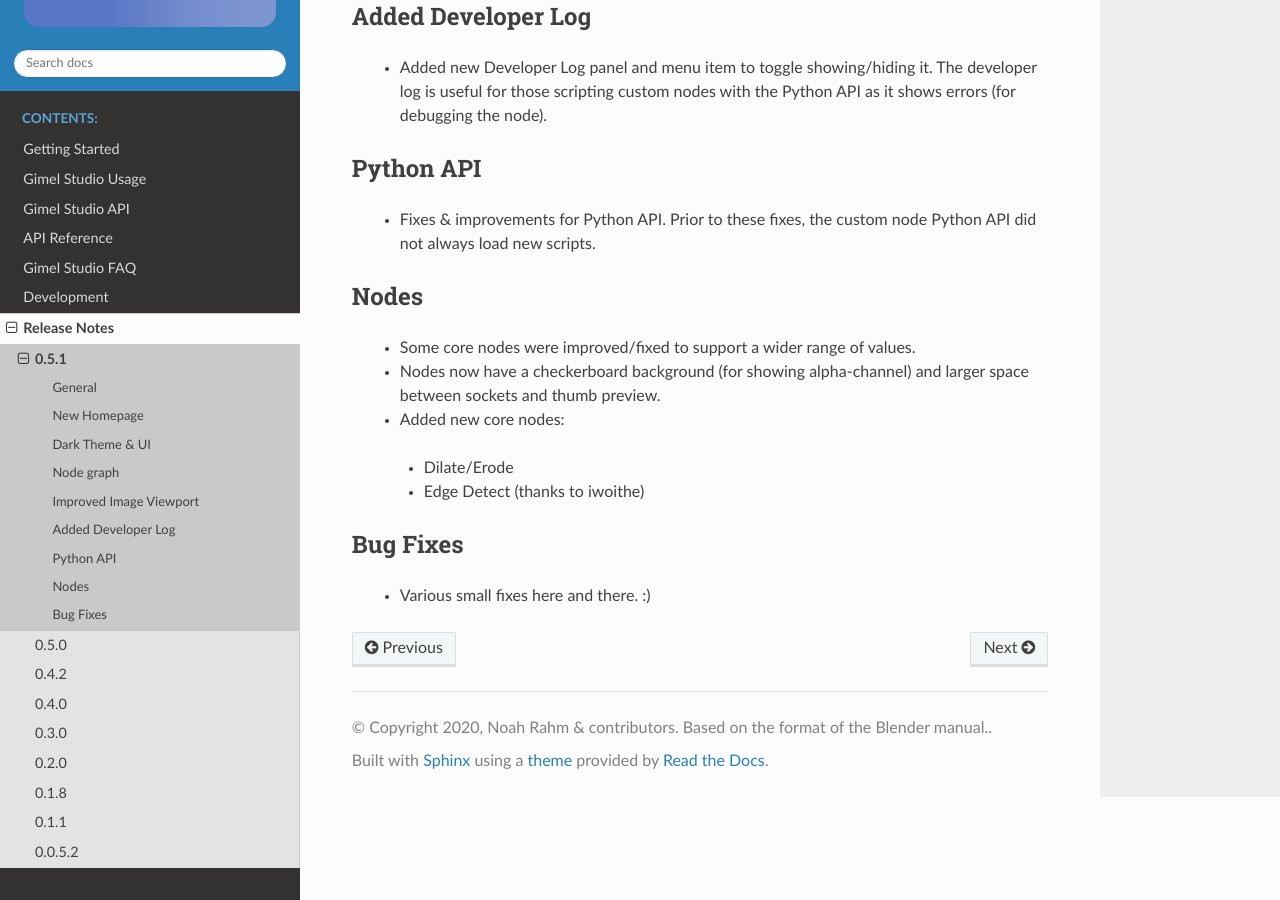
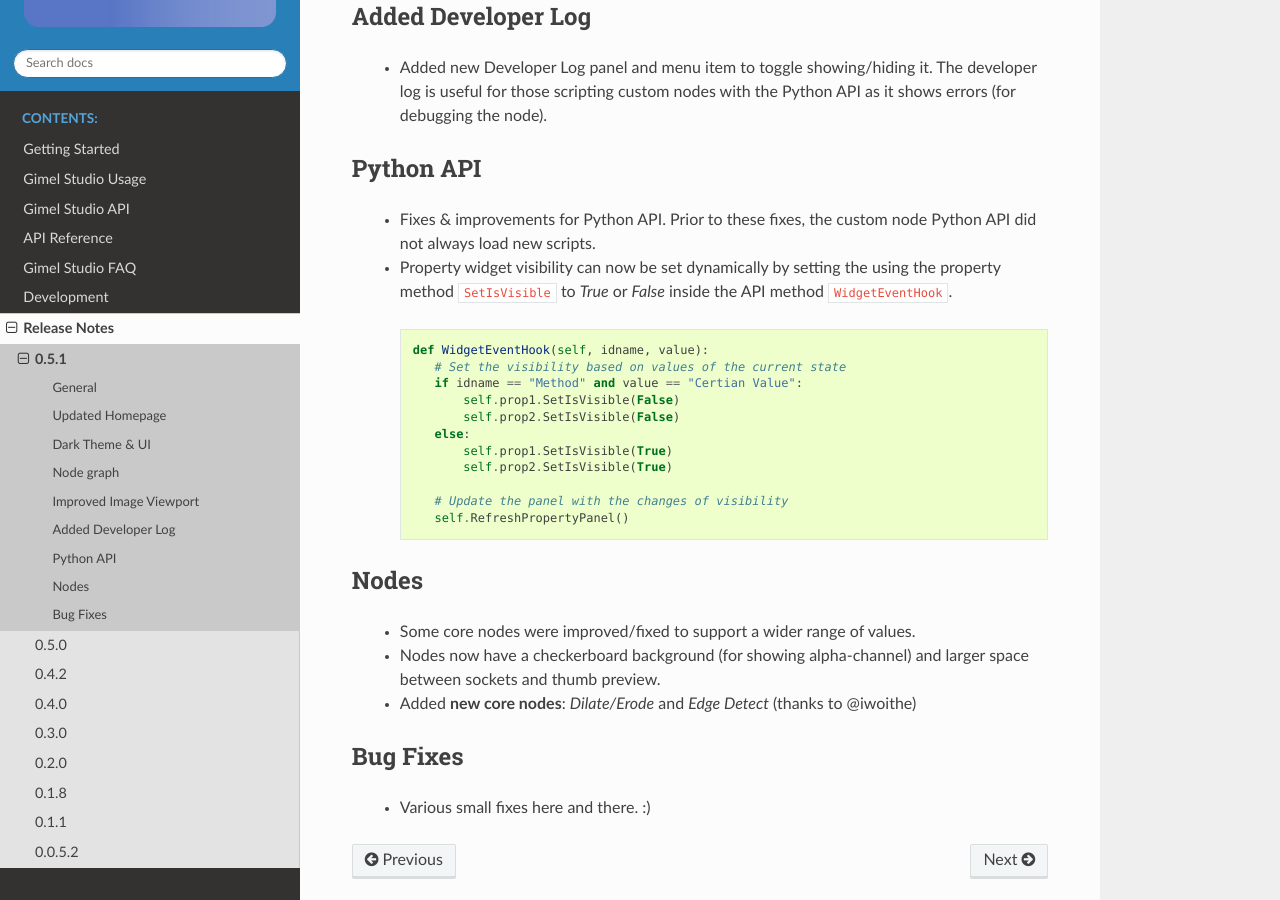
Before and after one commit to GimelStudio/Gimel-Studio, a Sphinx documentation site: the page built from docs/source/release_notes/0.5.1.rst, in a window 1280 px wide and 900 px high, scrolled down 920 px. Built offline with Sphinx 7.4.7 and the Read the Docs theme 2.0.0, drawn with Linux system fonts in a browser that asks for light colours; the version number could not be read and is left out; some of the changed text lies outside the part shown.

Commit message:
update/fix release notes

```diff
--- a/docs/source/release_notes/0.5.0.rst
+++ b/docs/source/release_notes/0.5.0.rst
@@ -78,10 +78,7 @@ Nodes
 -----
 
  * Nodes were updated for the new API with the improvements that come with it. :)
- * Added 3 new core nodes:
-  - Flip (thanks to iwoithe)
-  - Invert (thanks to iwoithe)
-  - Get Channel
+ * Added 3 new core nodes: *Flip* (thanks to @iwoithe), *Invert* (thanks to @iwoithe) and *Get Channel*
 
 
 Project File
--- a/docs/source/release_notes/0.5.1.rst
+++ b/docs/source/release_notes/0.5.1.rst
@@ -14,8 +14,8 @@ General
  * Autoformatted code with autopep8
 
 
-New Homepage
-------------
+Updated Homepage
+----------------
 
  * The Gimel Studio Homepage was updated at https://correctsyntax.com/projects/gimel-studio/
 
@@ -51,15 +51,29 @@ Python API
 
  * Fixes & improvements for Python API. Prior to these fixes, the custom node Python API did not always load new scripts.
 
+ * Property widget visibility can now be set dynamically by setting the using the property method ``SetIsVisible`` to *True* or *False* inside the API method ``WidgetEventHook``.
+
+  .. code-block:: python
+
+     def WidgetEventHook(self, idname, value):
+        # Set the visibility based on values of the current state
+        if idname == "Method" and value == "Certian Value":
+            self.prop1.SetIsVisible(False)
+            self.prop2.SetIsVisible(False)
+        else:
+            self.prop1.SetIsVisible(True)
+            self.prop2.SetIsVisible(True)
+
+        # Update the panel with the changes of visibility
+        self.RefreshPropertyPanel()
+
 
 Nodes
 -----
 
  * Some core nodes were improved/fixed to support a wider range of values.
  * Nodes now have a checkerboard background (for showing alpha-channel) and larger space between sockets and thumb preview.
- * Added new core nodes:
-  - Dilate/Erode
-  - Edge Detect (thanks to iwoithe)
+ * Added **new core nodes**: *Dilate/Erode* and *Edge Detect* (thanks to @iwoithe)
 
 
 Bug Fixes
```
